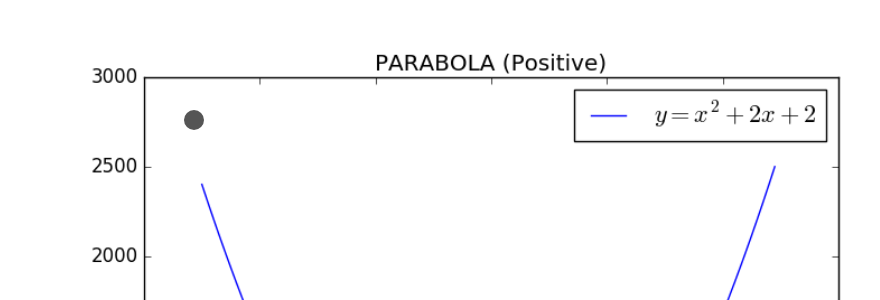
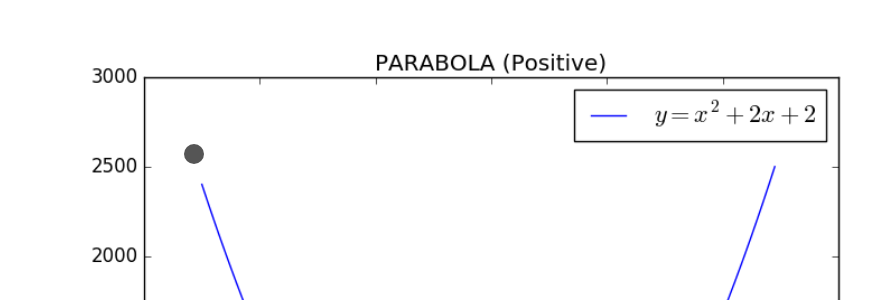
Before and after one commit to rbobkoskie3/rbobkoskie3.github.io, a Jekyll site: the page built from parabola/parabolaPosSlope.html, in a window 1280 px wide. Shown: the part 396-696 px from the top of the page, without its empty margins (160-1040 px from the left). Built offline with Jekyll 4.4.1, drawn with Linux system fonts in a browser that asks for light colours.

Commit message:
Add files via upload

```diff
--- a/parabola/parabolaPosSlope.html
+++ b/parabola/parabolaPosSlope.html
@@ -207,9 +207,9 @@
             // 75%  {rotate(120deg); left:60%; top:25%; rotate(-120deg); animation-timing-function:ease-in;}
             // 100% {left:83%; top:72%; animation-timing-function:ease-out;}
 
-            0%   {left:17%; top:15%;}
+            0%   {left:17%; top:20%;}
             25%  {left:35%; top:50%;}
-            50%  {rotate(60deg); left:49%; top:72%; rotate(-60deg);}
+            50%  {rotate(60deg); left:49%; top:78%; rotate(-60deg);}
             75%  {rotate(120deg); left:60%; top:50%; rotate(-120deg);}
             100% {left:83%; top:15%;}
         }
```
